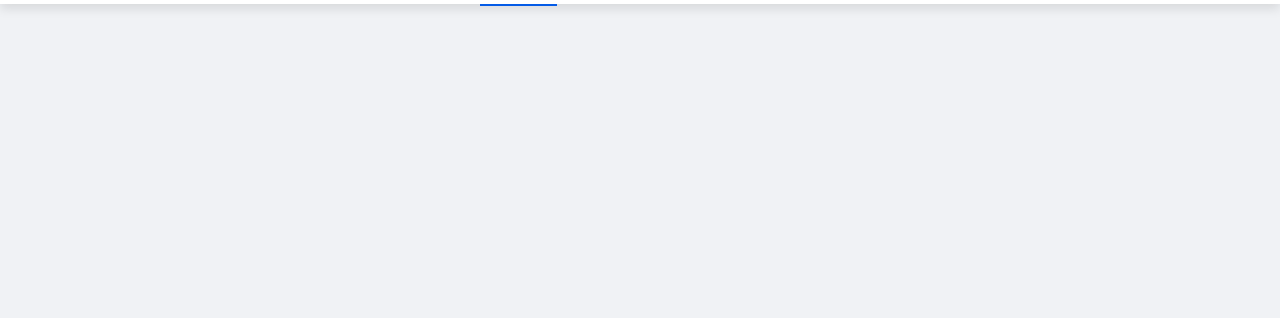
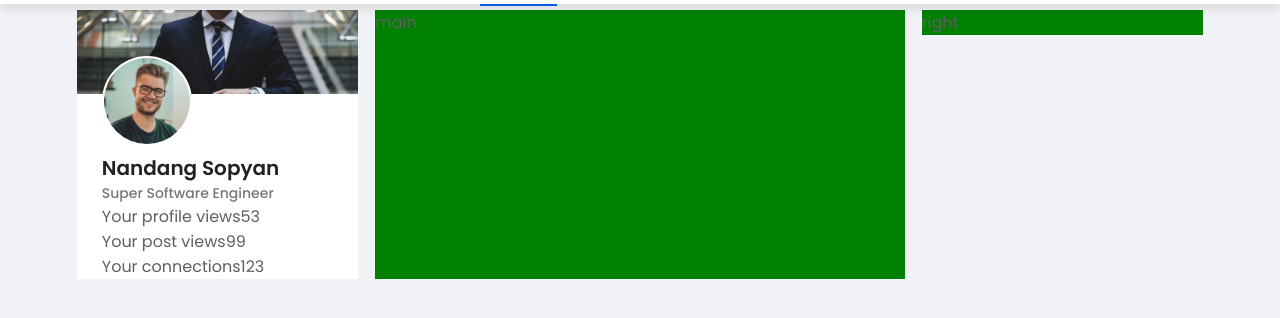
Before and after one commit to netng/linkedin-clone-html-css-js, a plain HTML site: page index.html in a window 1280 px wide. Shown: the part 50-368 px from the top of the page. Drawn offline with Linux system fonts and the light colour scheme.

Commit message:
add profile box left sidebar

```diff
--- a/index.html
+++ b/index.html
@@ -34,9 +34,34 @@
                 <img src="images/user-1.png" alt="user profile images" class="nav-profile-img">
             </div>
         </div>
+    </nav>
+    <!------- navbar end --------->
 
-    </nav>
+    <div class="container">
+        <!--- sidebar left ---->
+        <div class="sidebar-left">
+            <div class="sidebar-profile-box">
+                <img src="images/cover-pic.png" alt="cover" width="100%">
+                <div class="sidebar-profile-info">
+                    <img src="images/user-1.png" alt="user-pic">
+                    <h1>Nandang Sopyan</h1>
+                    <h3>Super Software Engineer</h3>
+                    <ul>
+                        <li>Your profile views<span>53</span></li>
+                        <li>Your post views<span>99</span></li>
+                        <li>Your connections<span>123</span></li>
+                    </ul>
+                </div>
 
+            </div>
+        </div>
+
+        <!---- main content ---->
+        <div class="main-content">main</div>
+
+        <!----- sidebar right ----->
+        <div class="sidebar-right">right</div>
+    </div>
 
 
 </body>
--- a/style.css
+++ b/style.css
@@ -120,3 +120,70 @@ a {
 }
 
 /* --------- navbar end --------- */
+.container {
+    display: flex;
+    flex-wrap: wrap;
+    justify-content: space-between;
+    padding: 6px 6%;
+}
+
+
+/*---- sidebar left --------*/
+.sidebar-left {
+    flex-basis: 25%;
+    align-self: flex-start;
+}
+
+.sidebar-profile-box {
+    background: #fff;
+}
+
+.sidebar-profile-info {
+    padding: 0 25px;
+}
+
+.sidebar-profile-info img {
+    width: 90px;
+    border-radius: 50%;
+    margin-top: -45px;
+    position: relative;
+    padding: 2px;
+    background: #fff;
+}
+
+.sidebar-profile-info h1 {
+    font-size: 20px;
+    font-weight: 600;
+    color: #222;
+}
+
+.sidebar-profile-info h3 {
+    font-size: 14px;
+    font-weight: 500;
+    color: #777;
+}
+
+.sidebar-profile-info ul {
+    list-style: none;
+}
+
+
+
+
+
+
+
+
+
+/*---- sidebar right --------*/
+.sidebar-right {
+    flex-basis: 25%;
+    align-self: flex-start;
+    background: green;
+}
+
+/*---- main content --------*/
+.main-content {
+    flex-basis: 47%;
+    background: green;
+}
--- a/style2.css
+++ b/style2.css
@@ -120,3 +120,4 @@ ul {
 .navbar-left {
     display: flex;
 }
+/*--------- navbar end ------------*/
```
Also changed, not shown: index2.html (+1 -0 lines).
